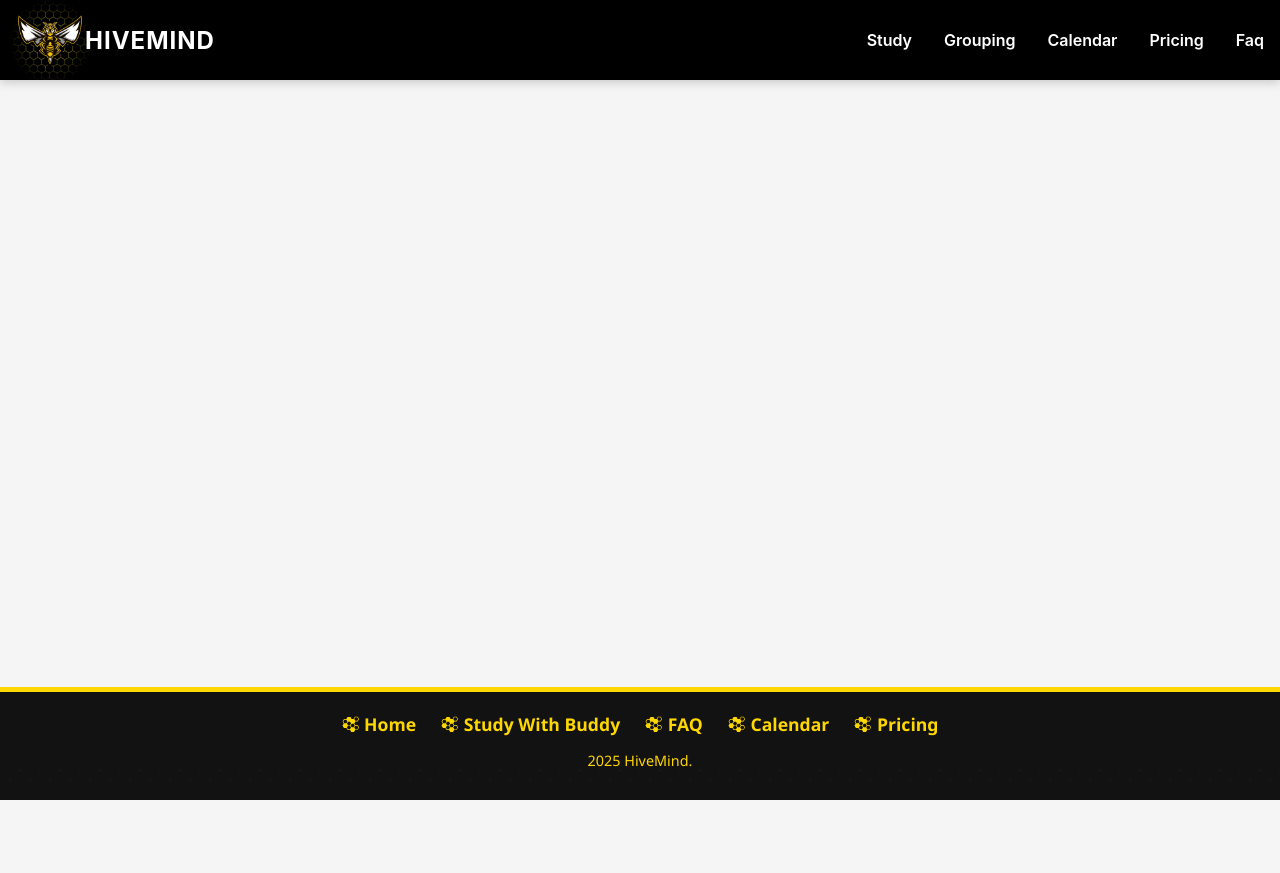
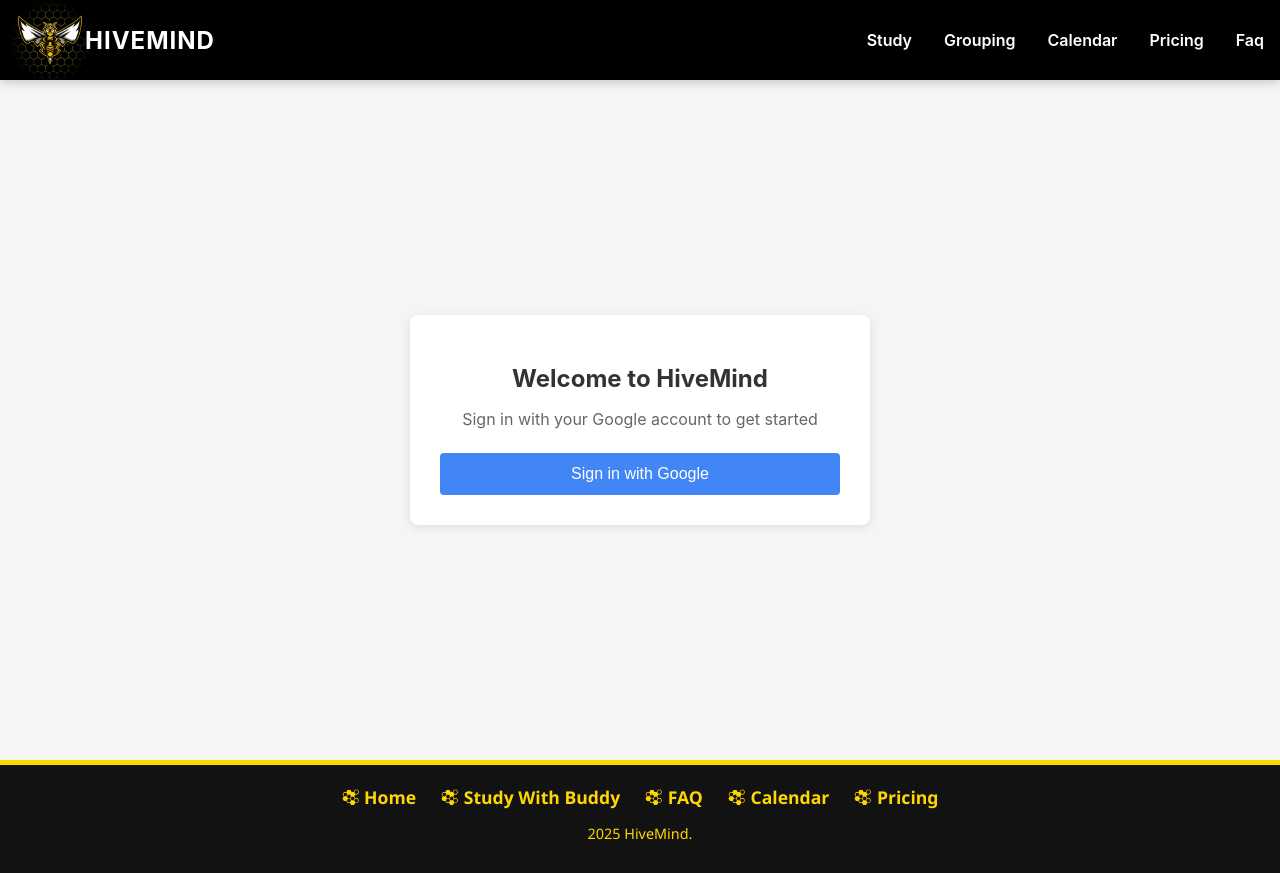
Before and after one commit to murayeeto/HiveMind, a React (Create React App) app in the folder frontend/: page /#/signin in a window 1280 px wide. Before the commit the page ends 800 px from the top, so only its background shows below. Built offline with nearby package versions, Linux system fonts and the light colour scheme; no server answers.

Commit message:
fixed edge case where peoople could view sets wihtout being logged in

```diff
--- a/frontend/src/App.js
+++ b/frontend/src/App.js
@@ -35,7 +35,7 @@ function App() {
           <Navbar />
           <div className="container">
             <Routes>
-              <Route path="/login" element={<Login />} />
+              <Route path="/signin" element={<Login />} />
               <Route
                 path="/"
                 element={
@@ -127,7 +127,9 @@ function App() {
               <Route
                 path="/studysets"
                 element={
-                  <StudyPage />
+                  <PrivateRoute>
+                    <StudyPage />
+                  </PrivateRoute>
                 }
               />
               <Route
--- a/frontend/src/components/PrivateRoute.js
+++ b/frontend/src/components/PrivateRoute.js
@@ -1,9 +1,13 @@
+import { Navigate } from 'react-router-dom';
 import { useAuth } from '../contexts/AuthContext';
 
 const PrivateRoute = ({ children }) => {
   const { user } = useAuth();
 
-  // Allow viewing without authentication and without major
+  if (!user) {
+    return <Navigate to="/signin" replace />;
+  }
+
   return children;
 };
 
```
